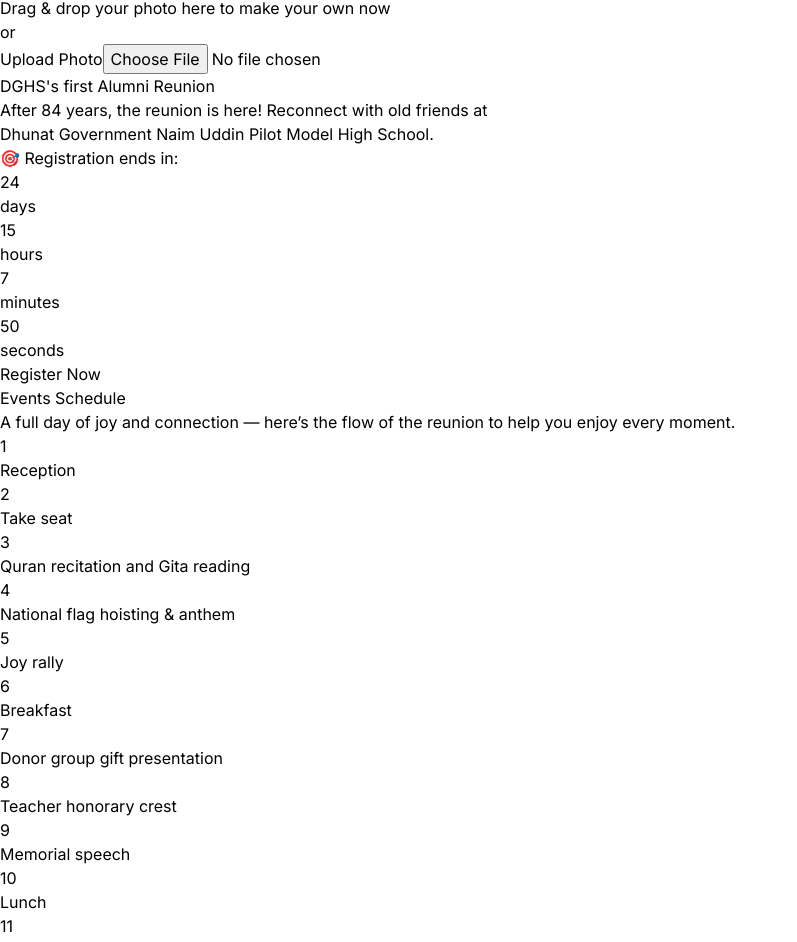
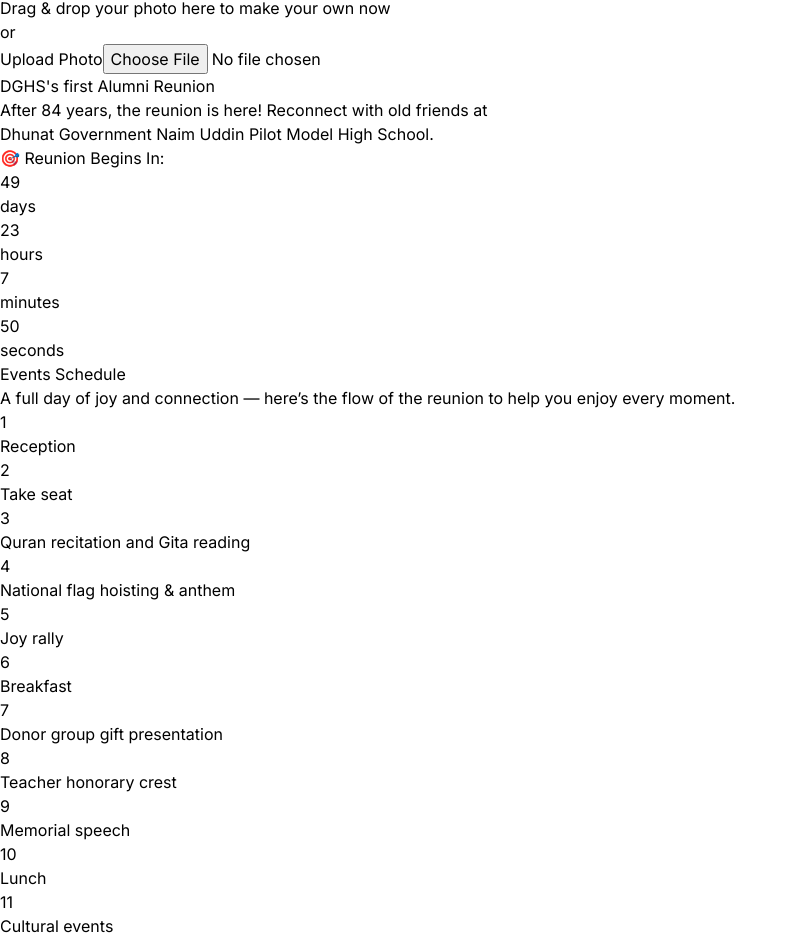
Before and after one commit to mdsejan/PhotoFrame, a React (Vite) app: page / in a window 1280 px wide. Shown: the part 1910-2852 px from the top of the page, without its empty margins (0-797 px from the left). Built offline with nearby package versions, Linux system fonts and the light colour scheme.

Commit message:
event day countdown

```diff
--- a/src/components/CountDown.tsx
+++ b/src/components/CountDown.tsx
@@ -52,7 +52,7 @@ const CountdownTimer = ({ targetDate }: { targetDate: string }) => {
 };
 
 const HomePageCTA = () => {
-  const eventDate = "2025-05-14T24:00:00";
+  const eventDate = "2025-06-09T08:00:00";
 
   return (
     <div className="bg-white py-16 px-6 sm:px-8">
@@ -83,12 +83,12 @@ const HomePageCTA = () => {
           animate={{ opacity: 1 }}
           transition={{ duration: 0.5, delay: 0.4 }}
         >
-          🎯 <span className="text-lg sm:text-xl">Registration ends in:</span>
+          🎯 <span className="text-lg sm:text-xl">Reunion Begins In:</span>
         </motion.div>
 
         <CountdownTimer targetDate={eventDate} />
 
-        <div className="mt-24">
+        {/* <div className="mt-24">
           <a
             href="https://reunion.dghsaa.org/register"
             target="_blank"
@@ -96,7 +96,7 @@ const HomePageCTA = () => {
           >
             Register Now
           </a>
-        </div>
+        </div> */}
       </div>
     </div>
   );
```
